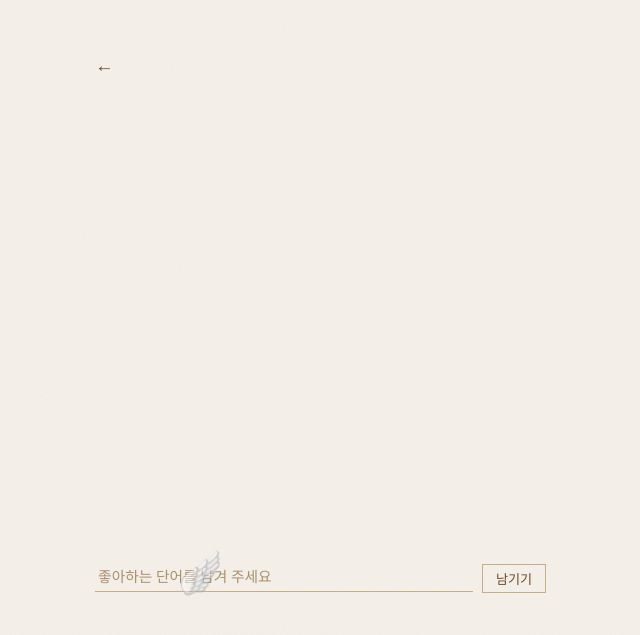
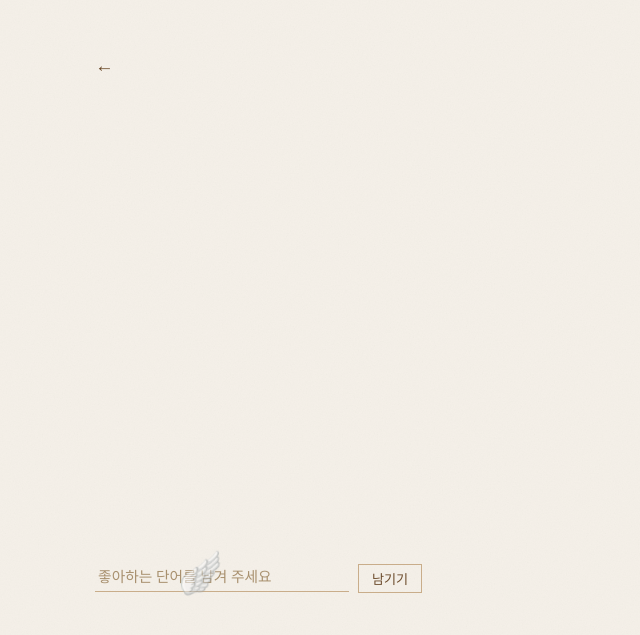
Before and after one commit to jiahnkiss/jiahnkiss.github.io, a Jekyll site: the page built from words.html, in a window 1280 px wide. Shown: the top 635 px of the page, without its empty margins (235-875 px from the left). Built offline with Jekyll 4.4.1, drawn with Linux system fonts in a browser that asks for light colours; some web fonts are replaced; comment, search, counter and statistics services are not loaded.

Commit message:
Shorten word input field width
Co-Authored-By: Claude Sonnet 4.6 <noreply@anthropic.com>

```diff
--- a/assets/css/style.css
+++ b/assets/css/style.css
@@ -277,7 +277,7 @@ a:hover {
   padding: 0.3rem 0.2rem;
   color: #3b2f1e;
   outline: none;
-  width: 24rem;
+  width: 16rem;
 }
 
 .word-input::placeholder {
```
